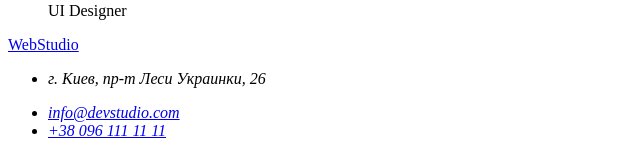
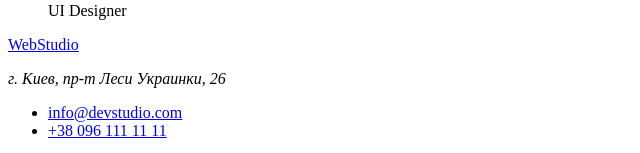
Before and after one commit to Alex4545779/hw-1-new, a plain HTML site: page index.html in a window 1280 px wide. Shown: the part 3012-3165 px from the top of the page, without its empty margins (0-640 px from the left). Drawn offline with Linux system fonts and the light colour scheme.

Commit message:
new hw1 04/01/2021

```diff
--- a/index.html
+++ b/index.html
@@ -33,12 +33,12 @@
             </ul>
     </header>
 <main>
-    <!-- Герой -->
+<!-- Герой -->
     <section>
         <h1>Эффективные решения для вашего бизнеса</h1>
         <a href="">Заказать услугу</a>
     </section>
-    <!-- Наши преимущества -->
+<!-- Наши преимущества -->
     <section>
         <h2>Наши преимущества</h2>
         <ul>
@@ -60,7 +60,7 @@
             </li>
         </ul>
     </section>
-    <!-- Чем мы занимаемся -->
+<!-- Чем мы занимаемся -->
     <section>
         <h2>Чем мы занимаемся</h2>
         <ul>
@@ -75,7 +75,7 @@
             </li>
         </ul>
     </section>
-    <!-- Наша команда -->
+<!-- Наша команда -->
     <section>
         <h2>Наша команда</h2>
         <ul>
@@ -105,11 +105,8 @@
 <!-- Футер -->
     <footer>
         <p><a href="./index.html">WebStudio</a></p>
-        <address>
+        <address>г. Киев, пр-т Леси Украинки, 26</address>
             <ul>
-                <li>
-                    <p>г. Киев, пр-т Леси Украинки, 26</p>
-                </li>
                 <li>
                     <a href="mailto:info@devstudio.com">info@devstudio.com</a>
                 </li>
@@ -117,7 +114,6 @@
                     <a href="tel:+380961111111">+38 096 111 11 11</a>
                 </li>
             </ul>
-        </address>
     </footer>
 </body>
 </html>
```
